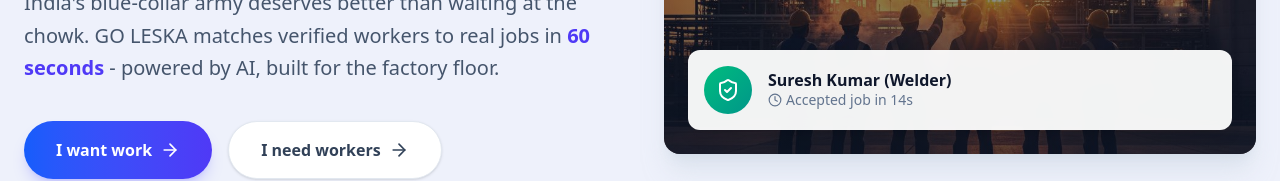
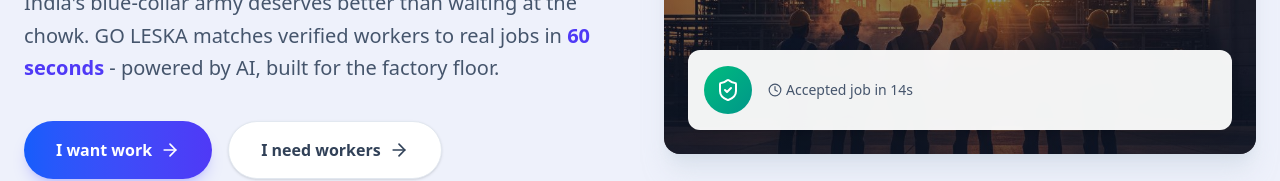
Before and after one commit to GLESKA-PRIVATE-LIMITED/goleska-website, a Next.js app: page / in a window 1280 px wide. Shown: the part 553-734 px from the top of the page. Built offline with nearby package versions, Linux system fonts and the light colour scheme; no server answers.

Commit message:
fix(landing): remove Suresh Kumar (Welder) overlay text from hero card

```diff
--- a/src/app/page.tsx
+++ b/src/app/page.tsx
@@ -65,8 +65,7 @@
               <ShieldCheck />
             </div>
             <div>
-              <p className="font-bold leading-tight text-slate-900">Suresh Kumar (Welder)</p>
-              <p className="flex items-center gap-1 text-sm text-slate-500"><Clock size={14} /> Accepted job in 14s</p>
+              <p className="flex items-center gap-1 text-sm font-medium text-slate-600"><Clock size={14} /> Accepted job in 14s</p>
             </div>
           </div>
         </div>
```
